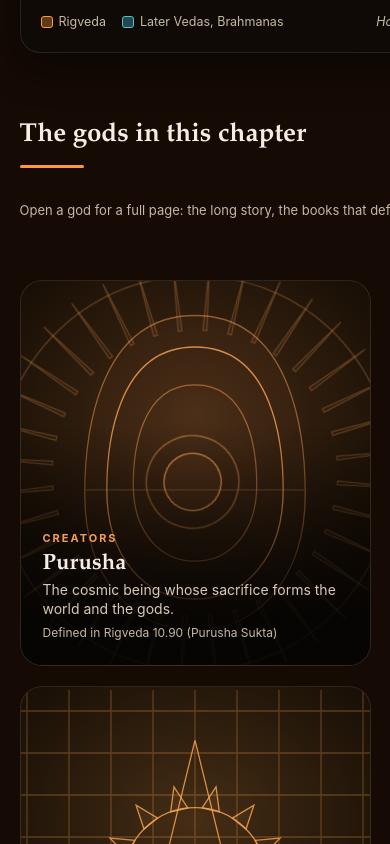
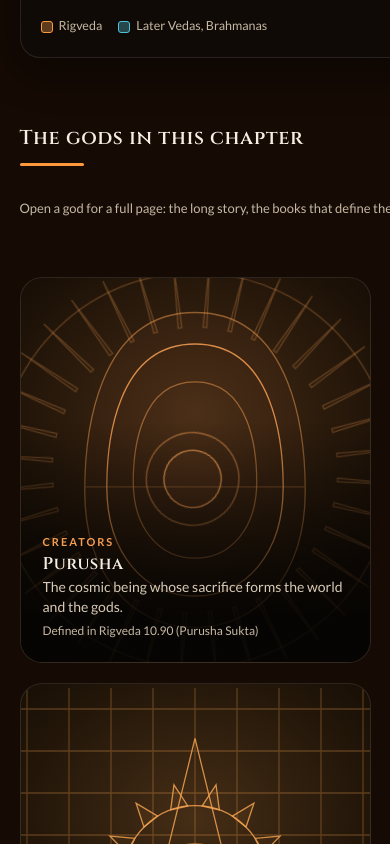
Before and after one commit to deb1990/hinduism-decoded, a React (Vite) app in the folder web/: page / in a window 390 px wide. Shown: the part 2320-3164 px from the top of the page. Built offline with nearby package versions, Linux system fonts and the light colour scheme.

Commit message:
Switch fonts to Cinzel and Lato
Co-Authored-By: Claude Sonnet 5.5 <noreply@anthropic.com>

```diff
--- a/web/package.json
+++ b/web/package.json
@@ -10,6 +10,8 @@
     "typecheck": "tsc --noEmit"
   },
   "dependencies": {
+    "@fontsource/cinzel": "^5.3.0",
+    "@fontsource/lato": "^5.3.0",
     "react": "^18.3.1",
     "react-dom": "^18.3.1"
   },
--- a/web/src/main.tsx
+++ b/web/src/main.tsx
@@ -1,6 +1,11 @@
 import React from 'react';
 import { createRoot } from 'react-dom/client';
 import App from './App';
+import '@fontsource/cinzel/500.css';
+import '@fontsource/cinzel/600.css';
+import '@fontsource/cinzel/700.css';
+import '@fontsource/lato/400.css';
+import '@fontsource/lato/700.css';
 import './style.css';
 
 createRoot(document.getElementById('root')!).render(
--- a/web/src/style.css
+++ b/web/src/style.css
@@ -11,8 +11,8 @@
   --mid: #f0c05a;
   --lo: #ff8a78;
   --shadow: 0 12px 40px rgba(0, 0, 0, .45);
-  --serif: "Iowan Old Style", "Palatino Linotype", Palatino, Georgia, serif;
-  --sans: -apple-system, BlinkMacSystemFont, "Segoe UI", Roboto, Helvetica, Arial, sans-serif;
+  --serif: "Cinzel", "Iowan Old Style", Georgia, serif;
+  --sans: "Lato", -apple-system, BlinkMacSystemFont, "Segoe UI", Roboto, Helvetica, Arial, sans-serif;
 }
 
 * { box-sizing: border-box; }
@@ -514,3 +514,23 @@ html { scroll-padding-top: 72px; }
 }
 .tile-photo { width: 100%; height: 100%; object-fit: cover; object-position: 80% 40%; display: block; }
 @media (prefers-reduced-motion: reduce) { .photo-art img { transform: none; } }
+
+/* Cinzel is wide and drawn in capitals: smaller sizes and a little letter-spacing keep titles balanced */
+body { font-size: 17.5px; }
+.landing h1 { font-size: clamp(44px, 10vw, 132px); letter-spacing: .02em; line-height: 1; }
+.landing h1 .power { font-family: var(--sans); text-transform: lowercase; letter-spacing: .04em; }
+.tagline { font-size: clamp(17px, 2.4vw, 28px); letter-spacing: .03em; line-height: 1.5; }
+.chapter-title { font-size: clamp(30px, 5.2vw, 78px); letter-spacing: .02em; line-height: 1.12; font-weight: 600; }
+.figure-hero .chapter-title { font-size: clamp(34px, 5.4vw, 80px); }
+.kicker { font-family: var(--sans); font-weight: 700; }
+.cards-title { font-size: clamp(20px, 2.4vw, 30px); letter-spacing: .03em; }
+.chart-title { font-size: 20px; letter-spacing: .02em; }
+.godbody h2 { font-size: clamp(22px, 2.8vw, 34px); letter-spacing: .02em; }
+.overview h2, .godspath h2, .pagelinks h2 { font-size: clamp(22px, 2.8vw, 34px); letter-spacing: .02em; }
+.god h2, .card h2 { font-size: 21px; letter-spacing: .02em; }
+.tile-name { font-size: clamp(17px, 1.7vw, 21px); letter-spacing: .03em; font-weight: 600; }
+.godnav-link strong { font-size: 16px; letter-spacing: .02em; }
+.pagelink-label { font-size: clamp(20px, 2.2vw, 26px); letter-spacing: .03em; font-weight: 600; }
+.brand { font-size: 18px; letter-spacing: .04em; font-weight: 600; }
+.dropcap::first-letter { font-weight: 600; }
+.step-book, .cn-name, .grp-title { font-family: var(--sans); }
```
Also changed, not shown: 1 other file (tests, documents, lock files or other folders).
